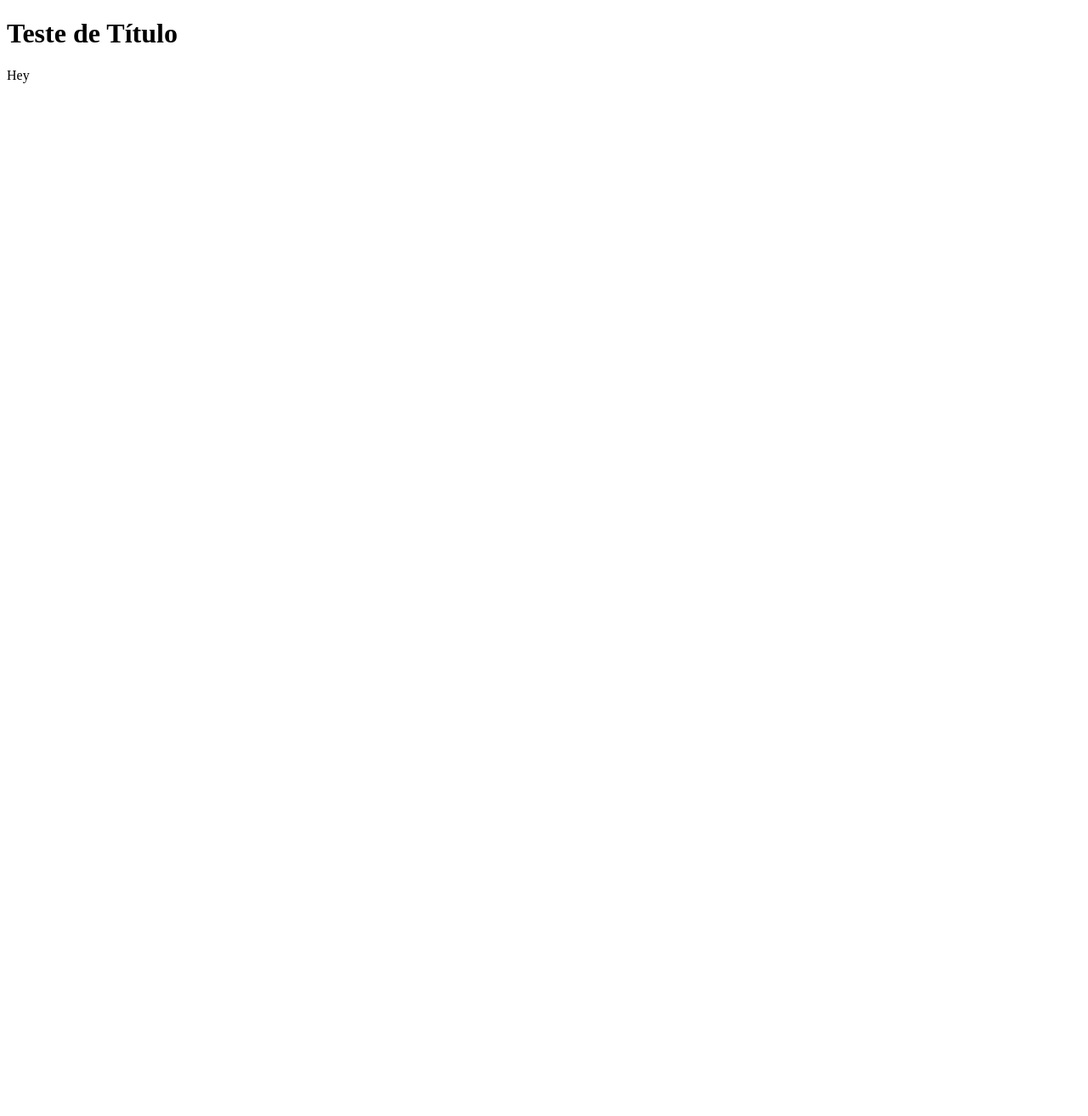
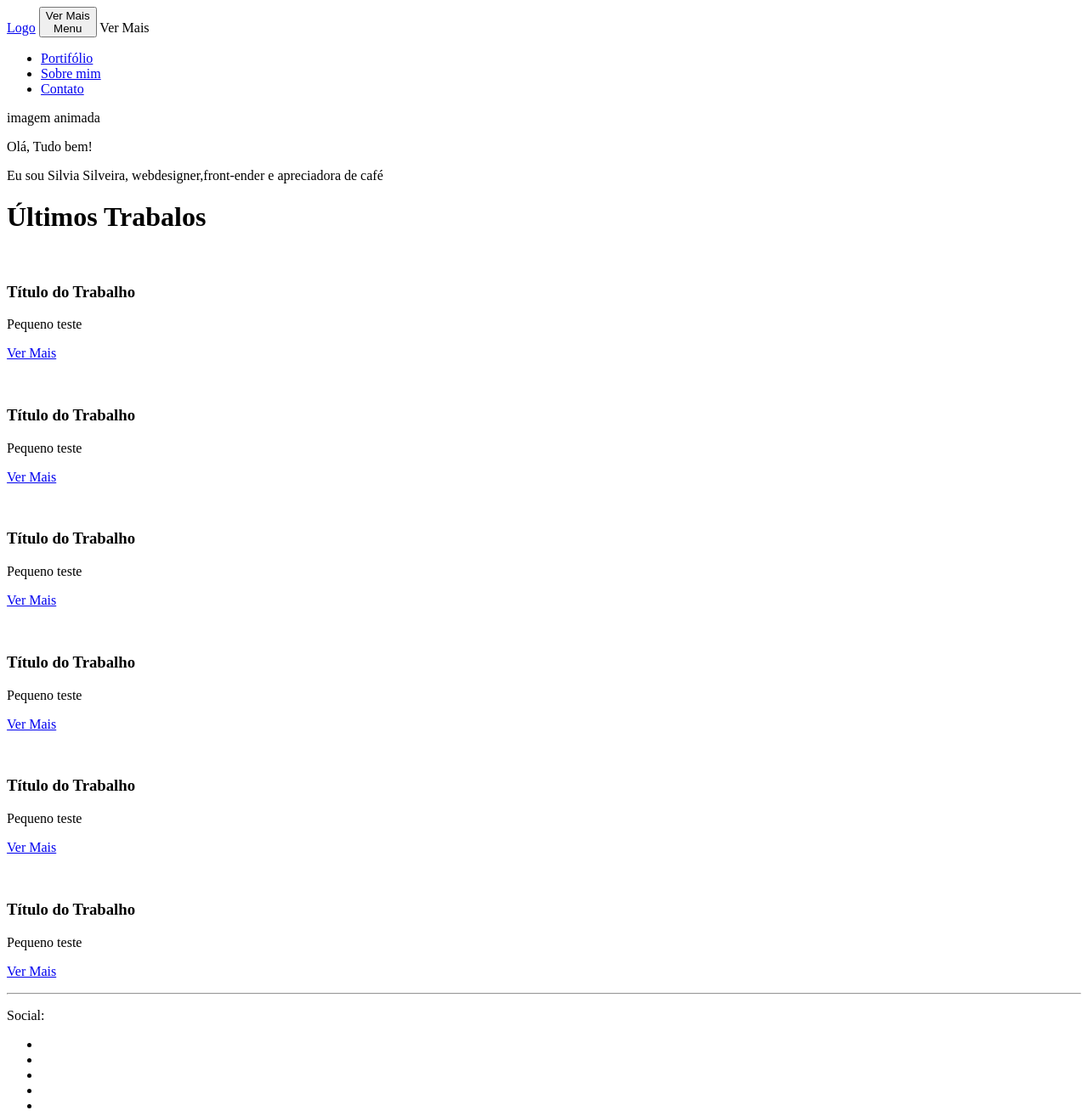
Before and after one commit to kelvi-ribeiro/udemy-front-end-morderno, a plain HTML site: page index.html in a window 1280 px wide. Shown: the whole page at 85% size. Before the commit the page ends 800 px from the top, so only its background shows below. Drawn offline with Linux system fonts and the light colour scheme.

Commit message:
html incial da index

```diff
--- a/index.html
+++ b/index.html
@@ -1,11 +1,118 @@
 <!DOCTYPE html>
 <html lang="en">
+
 <head>
     <meta charset="UTF-8">
     <title>Site Pessoa Silva Silveira</title>
 </head>
+
 <body>
-    <h1>Teste de Título</h1>
-    <p>Hey</p>
+    <nav class="mainnavigation">
+        <div class="container">
+            <a href="index.html" class="mainNavigation__logo">Logo</a>
+            <button cVer Maislass="mainNavigation__hamburgger" type="button">Ver Mais
+                <div class="mainNavigation__hamburggerParties">Menu</div>
+            </button>
+Ver Mais            <ul class="mainNavigation__menu--opened">
+                <li>
+                    <a href="#">Portifólio</a>
+                </li>
+                <li>
+                    <a href="#">Sobre mim</a>
+                </li>
+                <li>
+                    <a href="#">Contato</a>
+                </li>
+            </ul>
+        </div>
+    </nav>
+    <div class="jumbotron">
+        imagem animada
+        <div class="container">
+            <p>Olá, Tudo bem!</p>
+            <p>Eu sou Silvia Silveira, webdesigner,front-ender e apreciadora de café</p>
+        </div>
+    </div>
+    <div class="container">
+        <div class="row">
+            <div class="col-xs-12">
+                <h1>Últimos Trabalos</h1>
+            </div>
+            <div class="col-xs-12 col-sm-6 col-ms-4">
+                <div class="thumbnail">
+                    <img src="" alt="">
+                    <div class="caption">
+                        <h3>Título do Trabalho</h3>
+                        <p>Pequeno teste</p>
+                        <p><a href="#" class="btn btn-primary pull-right" role="button">Ver Mais</a></p>
+                    </div>
+                </div>
+            </div>
+            <div class="col-xs-12 col-sm-6 col-ms-4">
+                <div class="thumbnail">
+                    <img src="" alt="">
+                    <div class="caption">
+                        <h3>Título do Trabalho</h3>
+                        <p>Pequeno teste</p>
+                        <p><a href="#" class="btn btn-primary pull-right" role="button">Ver Mais</a></p>
+                    </div>
+                </div>
+            </div>
+            <div class="col-xs-12 col-sm-6 col-ms-4">
+                <div class="thumbnail">
+                    <img src="" alt="">
+                    <div class="caption">
+                        <h3>Título do Trabalho</h3>
+                        <p>Pequeno teste</p>
+                        <p><a href="#" class="btn btn-primary pull-right" role="button">Ver Mais</a></p>
+                    </div>
+                </div>
+            </div>
+            <div class="col-xs-12 col-sm-6 col-ms-4">
+                <div class="thumbnail">
+                    <img src="" alt="">
+                    <div class="caption">
+                        <h3>Título do Trabalho</h3>
+                        <p>Pequeno teste</p>
+                        <p><a href="#" class="btn btn-primary pull-right" role="button">Ver Mais</a></p>
+                    </div>
+                </div>
+            </div>
+            <div class="col-xs-12 col-sm-6 col-ms-4">
+                <div class="thumbnail">
+                    <img src="" alt="">
+                    <div class="caption">
+                        <h3>Título do Trabalho</h3>
+                        <p>Pequeno teste</p>
+                        <p><a href="#" class="btn btn-primary pull-right" role="button">Ver Mais</a></p>
+                    </div>
+                </div>
+            </div>
+            <div class="col-xs-12 col-sm-6 col-ms-4">
+                <div class="thumbnail">
+                    <img src="" alt="">
+                    <div class="caption">
+                        <h3>Título do Trabalho</h3>
+                        <p>Pequeno teste</p>
+                        <p><a href="#" class="btn btn-primary pull-right" role="button">Ver Mais</a></p>
+                    </div>
+                </div>
+            </div><!-- row -->
+            <hr>
+            <footer>
+                <div class="container">
+                    <p class="text-muted text-right">Social:</p>
+                    <ul class="list-inline pull-right">
+                        <li><a href="#" class="btn-social btn-outline"><i class="fa fa-fw"></i></a></li>
+                        <li><a href="#" class="btn-social btn-outline"><i class="fa fa-fw"></i></a></li>
+                        <li><a href="#" class="btn-social btn-outline"><i class="fa fa-fw"></i></a></li>
+                        <li><a href="#" class="btn-social btn-outline"><i class="fa fa-fw"></i></a></li>
+                        <li><a href="#" class="btn-social btn-outline"><i class="fa fa-fw"></i></a></li>
+                    </ul>
+                </div>
+            </footer>
+        </div>  <!-- row -->
+    </div>
 </body>
+
 </html>
```
